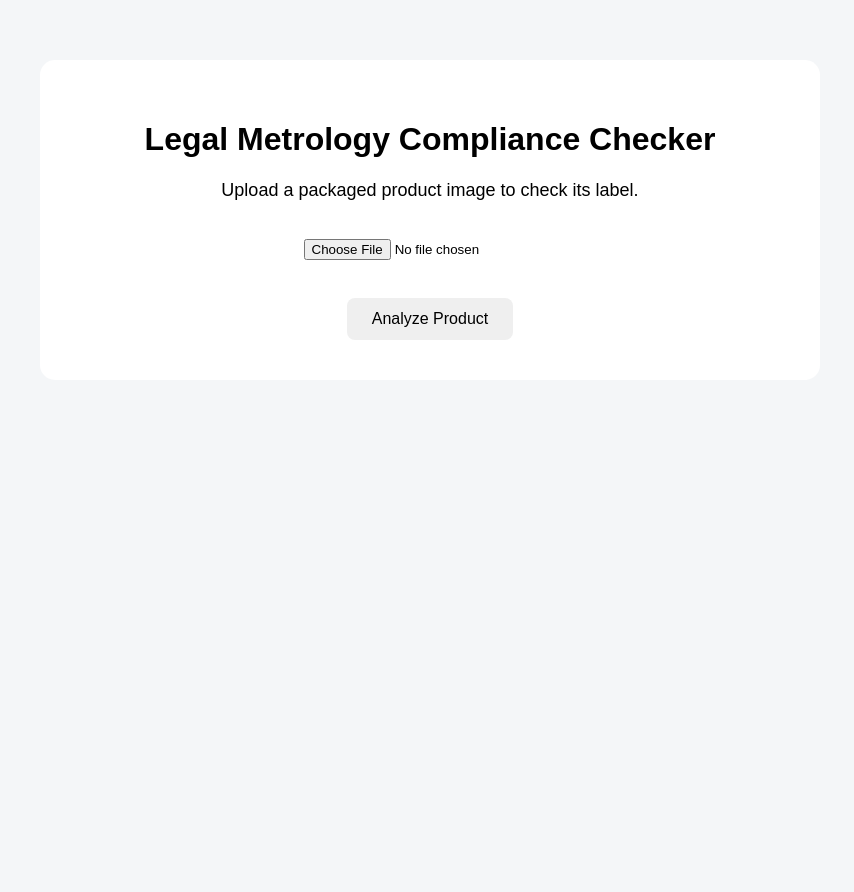
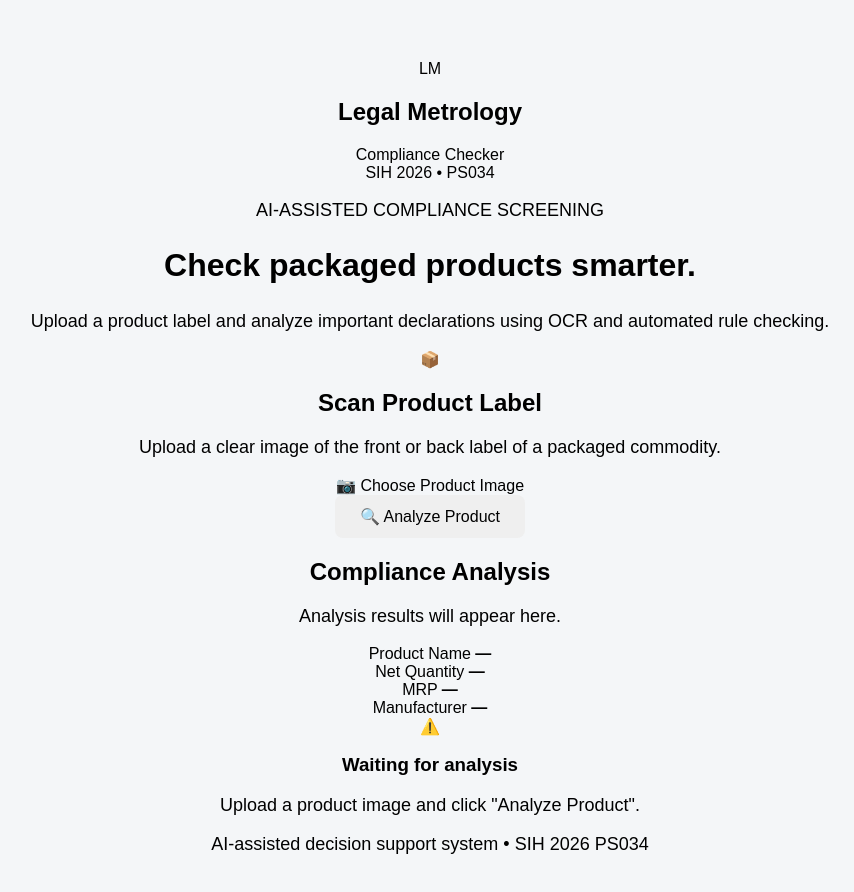
Before and after one commit to SinchanaSK29/PS034-LegalMetrologyChecker-SIH-, a plain HTML site: page index.html in a window 1280 px wide. Shown: the whole page, without its empty margins (210-1064 px from the left). Before the commit the page ends 800 px from the top, so only its background shows below. Drawn offline with Linux system fonts and the light colour scheme.

Commit message:
update PS034 compliance checker interface

```diff
--- a/index.html
+++ b/index.html
@@ -1,28 +1,168 @@
 <!DOCTYPE html>
-<html>
+<html lang="en">
+
 <head>
-    <title>PS034 Legal Metrology Compliance Checker</title>
+    <meta charset="UTF-8">
+    <meta name="viewport" content="width=device-width, initial-scale=1.0">
+
+    <title>Legal Metrology Compliance Checker</title>
+
     <link rel="stylesheet" href="style.css">
 </head>
 
-</head>
+<body>
 
-<body>
-    <div class="container">
+    <!-- Header -->
+    <header class="header">
+        <div class="brand">
+            <div class="logo">LM</div>
 
-    <h1>Legal Metrology Compliance Checker</h1>
+            <div>
+                <h2>Legal Metrology</h2>
+                <span>Compliance Checker</span>
+            </div>
+        </div>
 
-    <p>
-        Upload a packaged product image to check its label.
-    </p>
+        <div class="badge">
+            SIH 2026 • PS034
+        </div>
+    </header>
 
-    <input type="file" accept="image/*">
 
-    <br><br>
+    <!-- Main Content -->
+    <main class="main">
 
-    <button onclick="analyzeProduct()">
-    Analyze Product
-    </button>
+        <section class="hero">
+
+            <div class="hero-text">
+
+                <p class="tag">AI-ASSISTED COMPLIANCE SCREENING</p>
+
+                <h1>
+                    Check packaged products
+                    <span>smarter.</span>
+                </h1>
+
+                <p class="description">
+                    Upload a product label and analyze important
+                    declarations using OCR and automated rule checking.
+                </p>
+
+            </div>
+
+
+            <!-- Upload Card -->
+            <div class="upload-card">
+
+                <div class="upload-icon">
+                    📦
+                </div>
+
+                <h2>Scan Product Label</h2>
+
+                <p>
+                    Upload a clear image of the front or back
+                    label of a packaged commodity.
+                </p>
+
+                <label class="upload-button">
+
+                    📷 Choose Product Image
+
+                    <input
+                        type="file"
+                        id="productImage"
+                        accept="image/*"
+                        hidden
+                    >
+
+                </label>
+
+                <div id="imagePreview"></div>
+
+                <button
+                    class="analyze-button"
+                    onclick="analyzeProduct()"
+                >
+                    🔍 Analyze Product
+                </button>
+
+            </div>
+
+        </section>
+
+
+        <!-- Analysis Result -->
+        <section class="result-section" id="resultSection">
+
+            <h2>Compliance Analysis</h2>
+
+            <p class="result-subtitle">
+                Analysis results will appear here.
+            </p>
+
+
+            <div class="result-grid">
+
+                <div class="result-card">
+                    <span>Product Name</span>
+                    <strong id="productName">—</strong>
+                </div>
+
+                <div class="result-card">
+                    <span>Net Quantity</span>
+                    <strong id="netQuantity">—</strong>
+                </div>
+
+                <div class="result-card">
+                    <span>MRP</span>
+                    <strong id="mrp">—</strong>
+                </div>
+
+                <div class="result-card">
+                    <span>Manufacturer</span>
+                    <strong id="manufacturer">—</strong>
+                </div>
+
+            </div>
+
+
+            <div class="compliance-result">
+
+                <div class="status-icon">
+                    ⚠️
+                </div>
+
+                <div>
+                    <h3 id="complianceStatus">
+                        Waiting for analysis
+                    </h3>
+
+                    <p id="complianceMessage">
+                        Upload a product image and click
+                        "Analyze Product".
+                    </p>
+                </div>
+
+            </div>
+
+        </section>
+
+    </main>
+
+
+    <!-- Footer -->
+    <footer>
+
+        <p>
+            AI-assisted decision support system • SIH 2026 PS034
+        </p>
+
+    </footer>
+
+
     <script src="script.js"></script>
+
 </body>
+
 </html>
```
